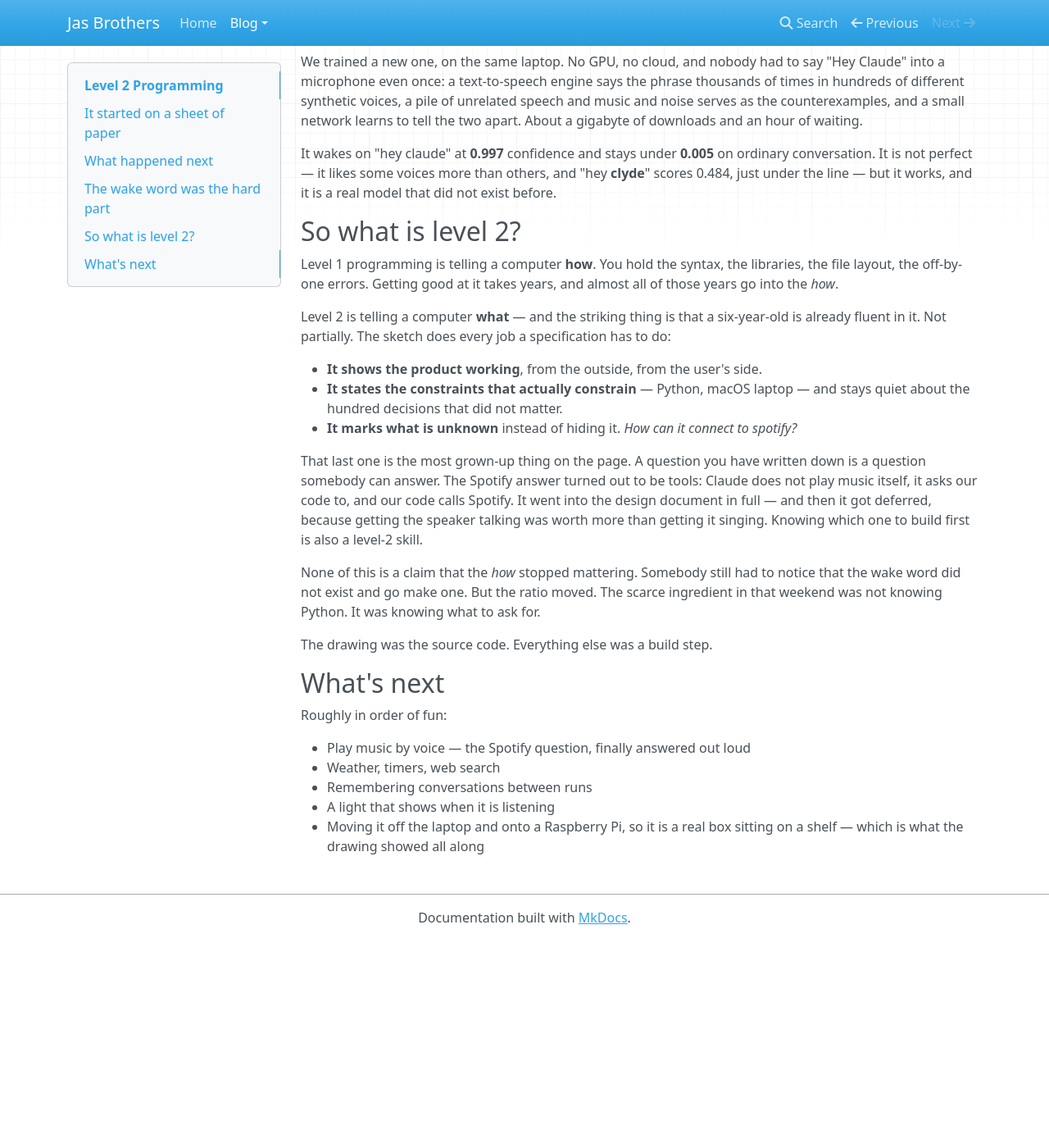
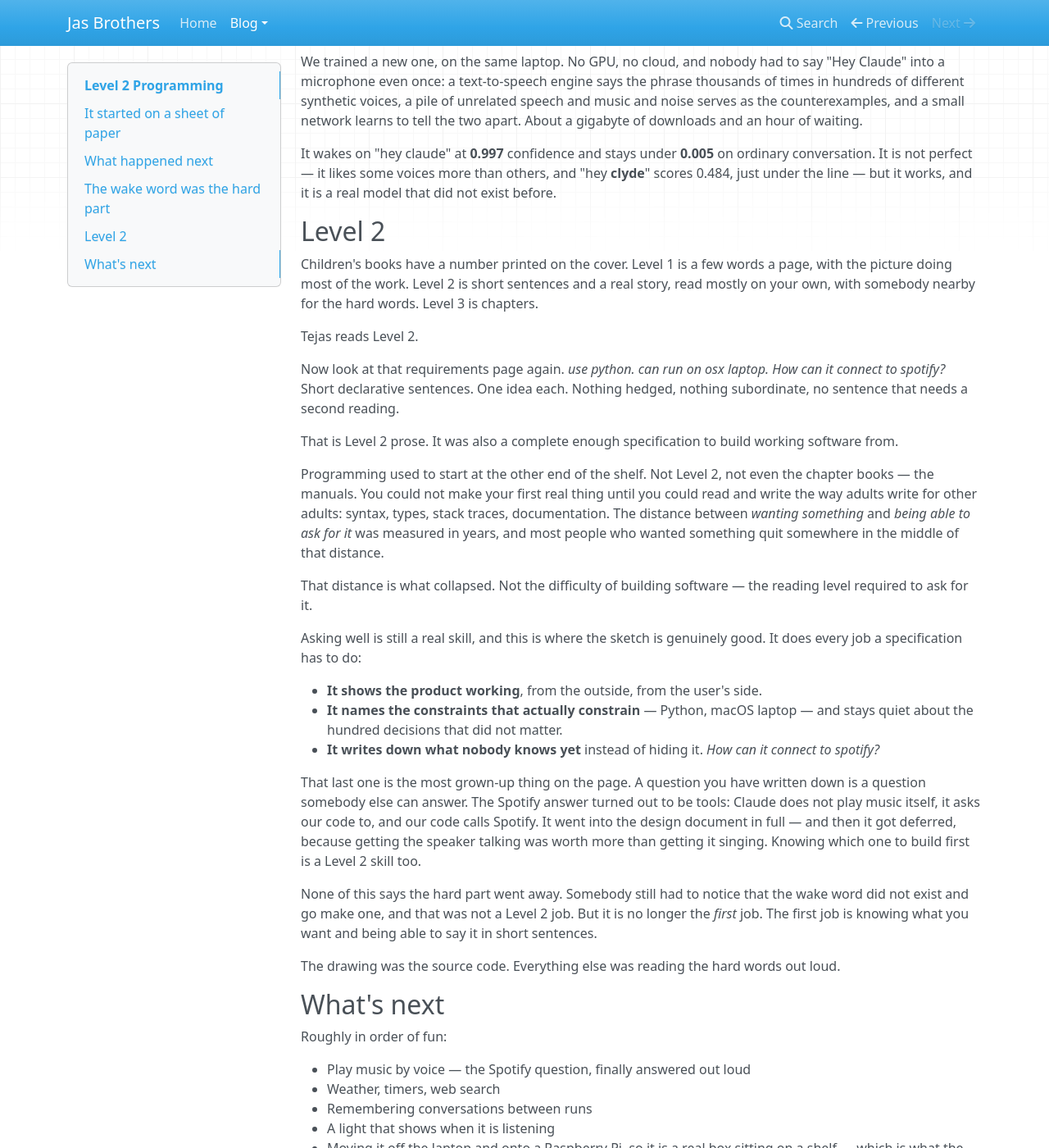
Before and after one commit to jasbrothers/jasbrothers.github.io, an MkDocs documentation site: the page built from docs/blog/level-2-programming.md, in a window 1280 px wide and 1400 px high, scrolled down 2737 px. Shown: the whole window at 82% size. Built offline with MkDocs 1.6.1, drawn with Linux system fonts in a browser that asks for light colours; nearby versions of some CDN libraries; before the commit the page ends 3884 px from its top, so only the background shows below that; some of the changed text lies outside the part shown.

Commit message:
Rebuild the post around leveled readers
"Level 2" means the number on the cover of a kid's book, not a tier of
abstraction. Rewrite the central section accordingly: Tejas reads Level 2,
the requirements page is written in Level 2 prose, and that was enough to
specify working software. What collapsed is not the difficulty of building
software but the reading level required to ask for it.

Co-Authored-By: Claude Opus 5 (1M context) <noreply@anthropic.com>

```diff
--- a/docs/blog/level-2-programming.md
+++ b/docs/blog/level-2-programming.md
@@ -1,7 +1,7 @@
 # Level 2 Programming
 
-Tejas is six. Over a weekend he built a smart speaker: you say "Hey Claude,"
-ask a question out loud, and the laptop answers out loud.
+Tejas is six. He reads Level 2 books. Over a weekend he built a smart speaker:
+you say "Hey Claude," ask a question out loud, and the laptop answers out loud.
 
 He did not type a line of Python.
 
@@ -80,35 +80,55 @@ ordinary conversation. It is not perfect — it likes some voices more than
 others, and "hey **clyde**" scores 0.484, just under the line — but it works,
 and it is a real model that did not exist before.
 
-## So what is level 2?
+## Level 2
 
-Level 1 programming is telling a computer **how**. You hold the syntax, the
-libraries, the file layout, the off-by-one errors. Getting good at it takes
-years, and almost all of those years go into the *how*.
+Children's books have a number printed on the cover. Level 1 is a few words a
+page, with the picture doing most of the work. Level 2 is short sentences and a
+real story, read mostly on your own, with somebody nearby for the hard words.
+Level 3 is chapters.
 
-Level 2 is telling a computer **what** — and the striking thing is that a
-six-year-old is already fluent in it. Not partially. The sketch does every job
-a specification has to do:
+Tejas reads Level 2.
+
+Now look at that requirements page again. *use python.* *can run on osx laptop.*
+*How can it connect to spotify?* Short declarative sentences. One idea each.
+Nothing hedged, nothing subordinate, no sentence that needs a second reading.
+
+That is Level 2 prose. It was also a complete enough specification to build
+working software from.
+
+Programming used to start at the other end of the shelf. Not Level 2, not even
+the chapter books — the manuals. You could not make your first real thing until
+you could read and write the way adults write for other adults: syntax, types,
+stack traces, documentation. The distance between *wanting something* and
+*being able to ask for it* was measured in years, and most people who wanted
+something quit somewhere in the middle of that distance.
+
+That distance is what collapsed. Not the difficulty of building software — the
+reading level required to ask for it.
+
+Asking well is still a real skill, and this is where the sketch is genuinely
+good. It does every job a specification has to do:
 
 - **It shows the product working**, from the outside, from the user's side.
-- **It states the constraints that actually constrain** — Python, macOS laptop —
+- **It names the constraints that actually constrain** — Python, macOS laptop —
   and stays quiet about the hundred decisions that did not matter.
-- **It marks what is unknown** instead of hiding it. *How can it connect to
-  spotify?*
+- **It writes down what nobody knows yet** instead of hiding it. *How can it
+  connect to spotify?*
 
 That last one is the most grown-up thing on the page. A question you have
-written down is a question somebody can answer. The Spotify answer turned out
-to be tools: Claude does not play music itself, it asks our code to, and our
+written down is a question somebody else can answer. The Spotify answer turned
+out to be tools: Claude does not play music itself, it asks our code to, and our
 code calls Spotify. It went into the design document in full — and then it got
 deferred, because getting the speaker talking was worth more than getting it
-singing. Knowing which one to build first is also a level-2 skill.
+singing. Knowing which one to build first is a Level 2 skill too.
 
-None of this is a claim that the *how* stopped mattering. Somebody still had to
-notice that the wake word did not exist and go make one. But the ratio moved.
-The scarce ingredient in that weekend was not knowing Python. It was knowing
-what to ask for.
+None of this says the hard part went away. Somebody still had to notice that the
+wake word did not exist and go make one, and that was not a Level 2 job. But it
+is no longer the *first* job. The first job is knowing what you want and being
+able to say it in short sentences.
 
-The drawing was the source code. Everything else was a build step.
+The drawing was the source code. Everything else was reading the hard words out
+loud.
 
 ## What's next
 
```
Also changed, not shown: docs/index.md (+2 -1 lines).
